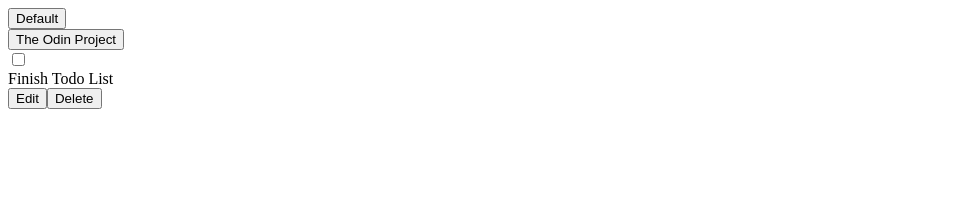
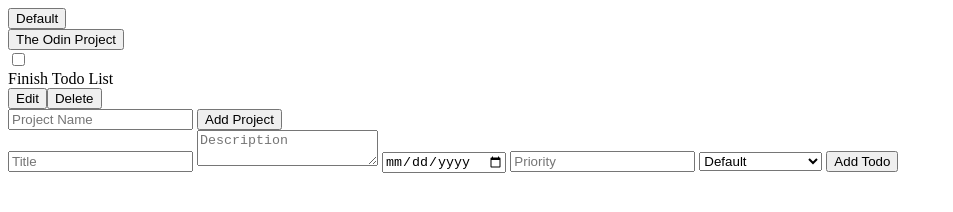
Before and after one commit to arnold-0803/TO-DO-LIST, a plain HTML site: page src/index.html in a window 1280 px wide. Shown: the whole page, without its empty margins (0-953 px from the left). Drawn offline with Linux system fonts and the light colour scheme.

Commit message:
growing important ui feature for better interactivity

```diff
--- a/src/displayController.js
+++ b/src/displayController.js
@@ -3,6 +3,8 @@ import { completeTodo, deleteTodo, editTodo } from "./todoController.js";
 
 export function renderProjects() {
   const content = document.querySelector("#content");
+
+  content.innerHTML = "";
 
   projects.forEach((project) => {
     const projectsContainer = document.createElement("div");
--- a/src/index.html
+++ b/src/index.html
@@ -8,6 +8,20 @@
 <body>
   <div id="content"></div>
   <div id="todos"></div>
+  <div id="project-form">
+    <input type="text" id="project-name" placeholder="Project Name">
+    <button id="add-project">Add Project</button>
+  </div>
+  <div id="todo-form">
+    <input type="text" id="todo-title" placeholder="Title">
+    <textarea id="todo-description" placeholder="Description"></textarea>
+    <input type="date" id="todo-due-date">
+    <input type="text" id="todo-priority" placeholder="Priority">
+
+    <select name="" id="todo-project"></select>
+
+    <button id="add-todo">Add Todo</button>
+  </div>
 
   <script type="module" src="index.js"></script>
   <!-- <script src="todo.js"></script>
--- a/src/index.js
+++ b/src/index.js
@@ -10,9 +10,34 @@ const myTodo = createTodo(
   projects[1]
 );
 
+const projectNameInput = document.querySelector("#project-name");
+const addProjectButton = document.querySelector("#add-project");
+
+addProjectButton.addEventListener("click", () => {
+  createProject(projectNameInput.value);
+  renderProjects();
+});
+
+const todoProjectSelect = document.querySelector("#todo-project");
+
+function renderProjectOptions () {
+  todoProjectSelect.innerHTML = "";
+
+  projects.forEach((project) => {
+    const option = document.createElement("option");
+
+    option.value = project.name;
+    option.textContent = project.name;
+
+    todoProjectSelect.append(option);
+  });
+}
+
+renderProjectOptions();
+
 // createProject("Personal");
 
-console.log(projects[1].todos);
+console.log(projects);
 // console.log(createTodo);
 
 completeTodo(myTodo);
```
